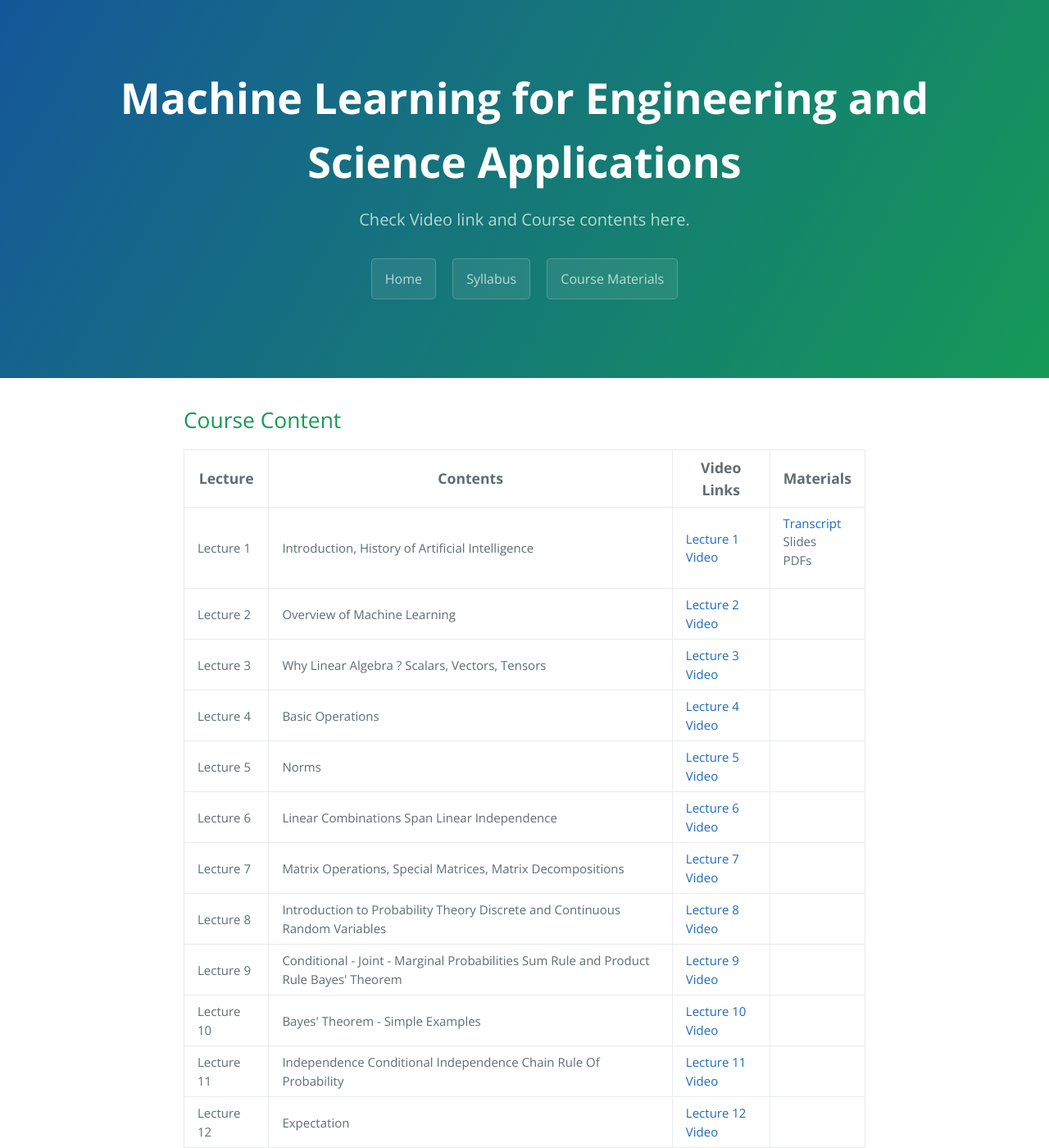
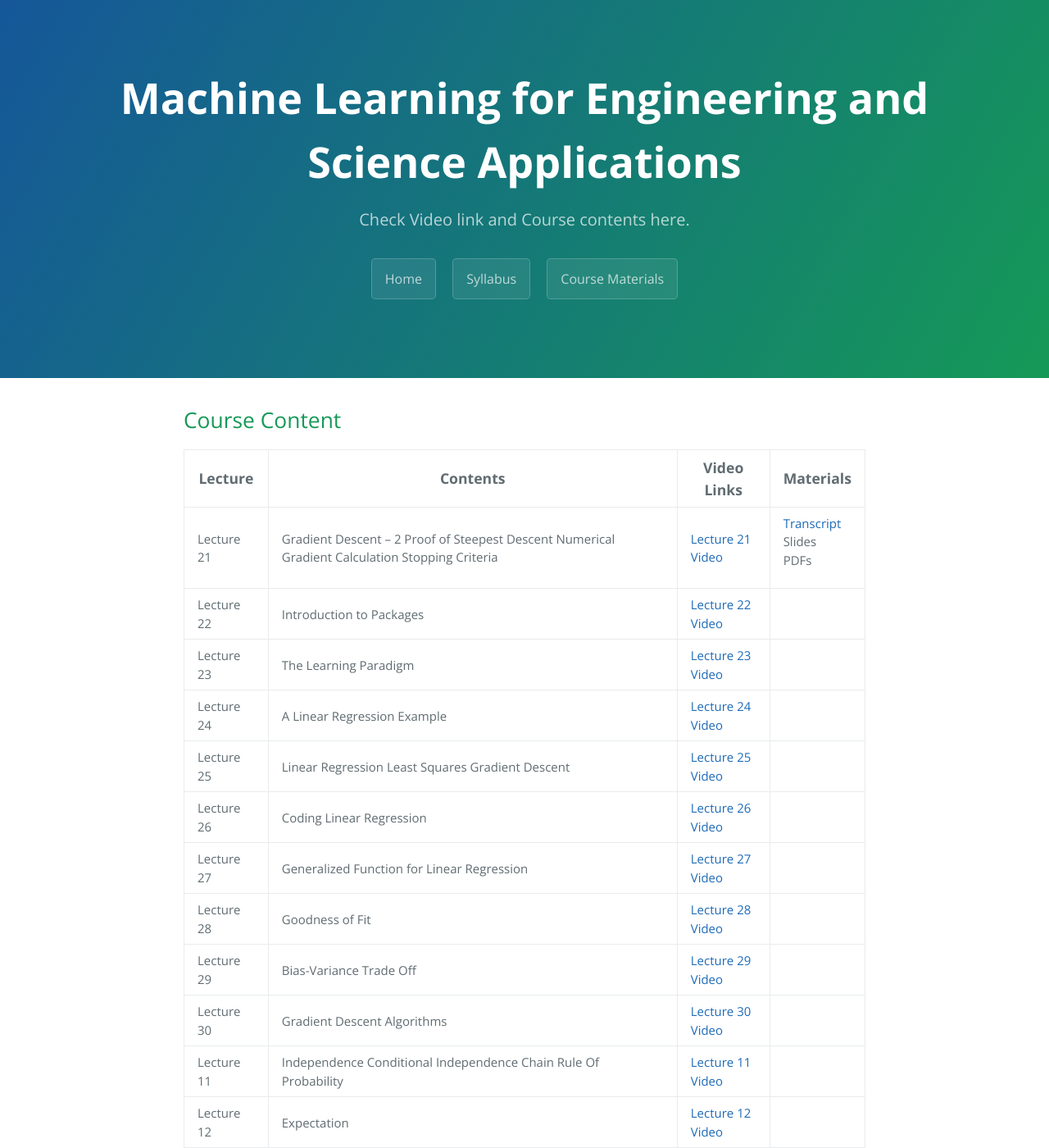
Before and after one commit to Sindhujayeswanthkumar/MLESA, a Jekyll site: the page built from course_page2.md, in a window 1280 px wide and 1400 px high. Shown: the whole window at 82% size. Built offline with Jekyll 4.4.1, drawn with Linux system fonts in a browser that asks for light colours.

Commit message:
Update course_page2.md

```diff
--- a/course_page2.md
+++ b/course_page2.md
@@ -17,65 +17,65 @@ description: Check Video link and Course contents here.
 </thead>
 <tbody>
 <tr>
-<td style="font-size: 15px;">Lecture 1</td>
-<td style="font-size: 15px;">Introduction, History of Artificial Intelligence</td>
-  <td style="font-size: 15px;"><a href="https://youtu.be/w1v-uQthcXs">Lecture 1 Video</a></td>
+<td style="font-size: 15px;">Lecture 21</td>
+<td style="font-size: 15px;">Gradient Descent – 2 Proof of Steepest Descent Numerical Gradient Calculation Stopping Criteria</td>
+  <td style="font-size: 15px;"><a href="https://youtu.be/S-I_ZITulbM">Lecture 21 Video</a></td>
 <td style="font-size: 15px;"><p><a href="https://drive.google.com/drive/folders/1v7Qtk46F1g8k8lVuoPf7KqDjYJq1MhSp">Transcript</a><br>
   Slides<br>
   PDFs</p></td>
 </tr>
   <tr>
-  <td style="font-size: 15px;">Lecture 2</td>
-<td style="font-size: 15px;">Overview of Machine Learning</td>
-  <td style="font-size: 15px;"><a href="https://youtu.be/whSKA8aO6xQ">Lecture 2 Video</a></td>
+  <td style="font-size: 15px;">Lecture 22</td>
+<td style="font-size: 15px;">Introduction to Packages</td>
+  <td style="font-size: 15px;"><a href="https://youtu.be/QqMKFCuyJTc">Lecture 22 Video</a></td>
 <td></td>
 </tr>
   <tr>
-<td style="font-size: 15px;">Lecture 3</td>
-<td style="font-size: 15px;">Why Linear Algebra ? Scalars, Vectors, Tensors</td>
-  <td style="font-size: 15px;"><a href="https://youtu.be/NDq_VaZ3iSQ">Lecture 3 Video</a></td>
+<td style="font-size: 15px;">Lecture 23</td>
+<td style="font-size: 15px;">The Learning Paradigm</td>
+  <td style="font-size: 15px;"><a href="https://youtu.be/WiqiCk9hOqo">Lecture 23 Video</a></td>
 <td></td>
 </tr>
    <tr>
-<td style="font-size: 15px;" >Lecture 4</td>
-<td style="font-size: 15px;">Basic Operations</td>
-  <td style="font-size: 15px;"><a href="https://youtu.be/zoAFy_6-k1M">Lecture 4 Video</a></td>
+<td style="font-size: 15px;" >Lecture 24</td>
+<td style="font-size: 15px;">A Linear Regression Example</td>
+  <td style="font-size: 15px;"><a href="https://youtu.be/lnZGbWzkbpo">Lecture 24 Video</a></td>
 <td></td>
 </tr>
    <tr>
-<td style="font-size: 15px;">Lecture 5</td>
-<td style="font-size: 15px;">Norms</td>
-  <td style="font-size: 15px;"><a href="https://youtu.be/af3wvva1dus">Lecture 5 Video</a></td>
+<td style="font-size: 15px;">Lecture 25</td>
+<td style="font-size: 15px;">Linear Regression Least Squares Gradient Descent</td>
+  <td style="font-size: 15px;"><a href="https://youtu.be/wjhT2YFNmlw">Lecture 25 Video</a></td>
 <td></td>
 </tr>
    <tr>
-<td style="font-size: 15px;">Lecture 6</td>
-<td style="font-size: 15px;">Linear Combinations Span Linear Independence</td>
-  <td style="font-size: 15px;"><a href="https://youtu.be/I4zAY8NiI_o">Lecture 6 Video</a></td>
+<td style="font-size: 15px;">Lecture 26</td>
+<td style="font-size: 15px;">Coding Linear Regression</td>
+  <td style="font-size: 15px;"><a href="https://youtu.be/yjTqX5WFbRo">Lecture 26 Video</a></td>
 <td></td>
 </tr>
    <tr>
-<td style="font-size: 15px;">Lecture 7</td>
-<td style="font-size: 15px;">Matrix Operations, Special Matrices, Matrix Decompositions</td>
-  <td style="font-size: 15px;"><a href="https://youtu.be/p_ADPkATAGA">Lecture 7 Video</a></td>
+<td style="font-size: 15px;">Lecture 27</td>
+<td style="font-size: 15px;">Generalized Function for Linear Regression</td>
+  <td style="font-size: 15px;"><a href="https://youtu.be/CbDMkitCjHg">Lecture 27 Video</a></td>
 <td></td>
 </tr>
    <tr>
-<td style="font-size: 15px;">Lecture 8</td>
-<td style="font-size: 15px;">Introduction to Probability Theory Discrete and Continuous Random Variables</td>
-  <td style="font-size: 15px;"><a href="https://youtu.be/cp7_ZF2kNi4">Lecture 8 Video</a></td>
+<td style="font-size: 15px;">Lecture 28</td>
+<td style="font-size: 15px;">Goodness of Fit</td>
+  <td style="font-size: 15px;"><a href="https://youtu.be/hdKrUoeUQjE">Lecture 28 Video</a></td>
 <td></td>
 </tr>
   <tr>
-<td style="font-size: 15px;">Lecture 9</td>
-<td style="font-size: 15px;">Conditional - Joint - Marginal Probabilities Sum Rule and Product Rule Bayes' Theorem</td>
-  <td style="font-size: 15px;"><a href="https://youtu.be/wHRUtNmPjyE">Lecture 9 Video</a></td>
+<td style="font-size: 15px;">Lecture 29</td>
+<td style="font-size: 15px;">Bias-Variance Trade Off</td>
+  <td style="font-size: 15px;"><a href="https://youtu.be/PiWZ9tCgxUE">Lecture 29 Video</a></td>
 <td></td>
 </tr>
   <tr>
-<td style="font-size: 15px;">Lecture 10</td>
-<td style="font-size: 15px;">Bayes' Theorem - Simple Examples</td>
-  <td style="font-size: 15px;"><a href="https://youtu.be/dY5xhLgfV1A">Lecture 10 Video</a></td>
+<td style="font-size: 15px;">Lecture 30</td>
+<td style="font-size: 15px;">Gradient Descent Algorithms</td>
+  <td style="font-size: 15px;"><a href="https://youtu.be/8AT3AV-QcxM">Lecture 30 Video</a></td>
 <td></td>
 </tr>
    <tr>
```
